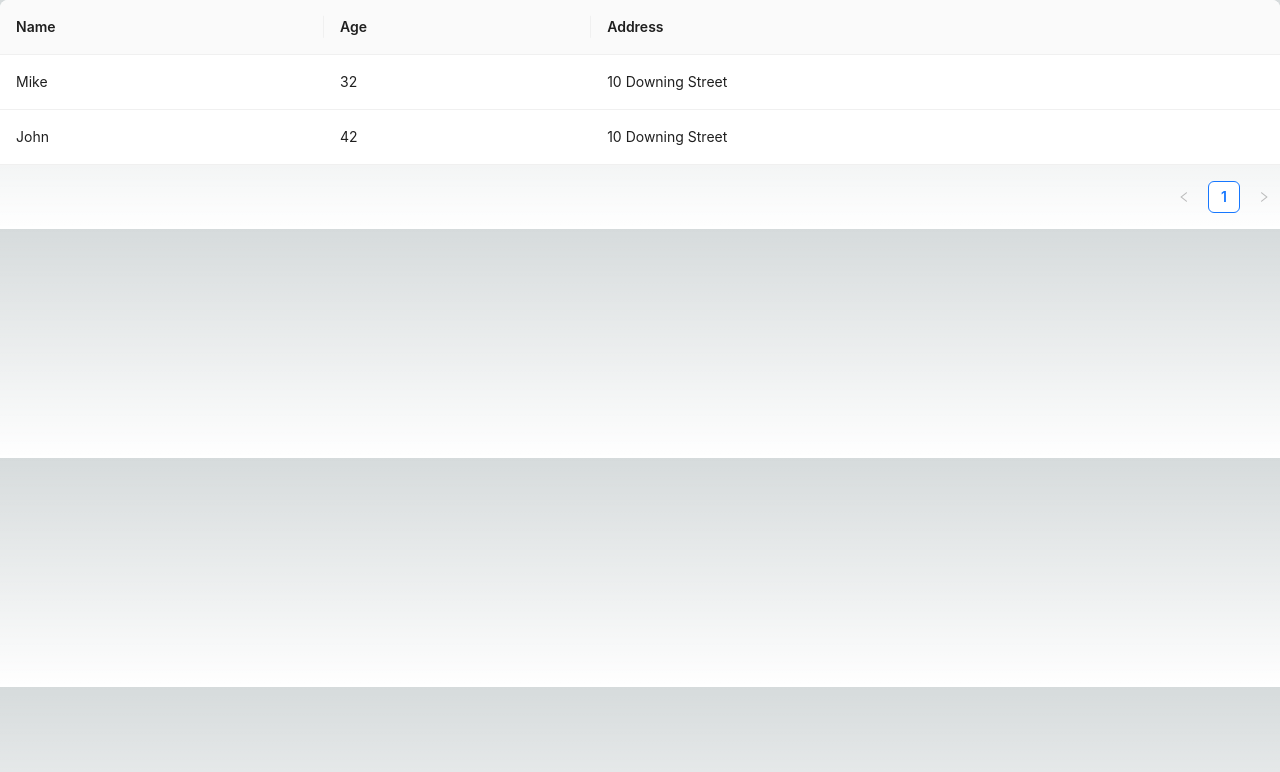
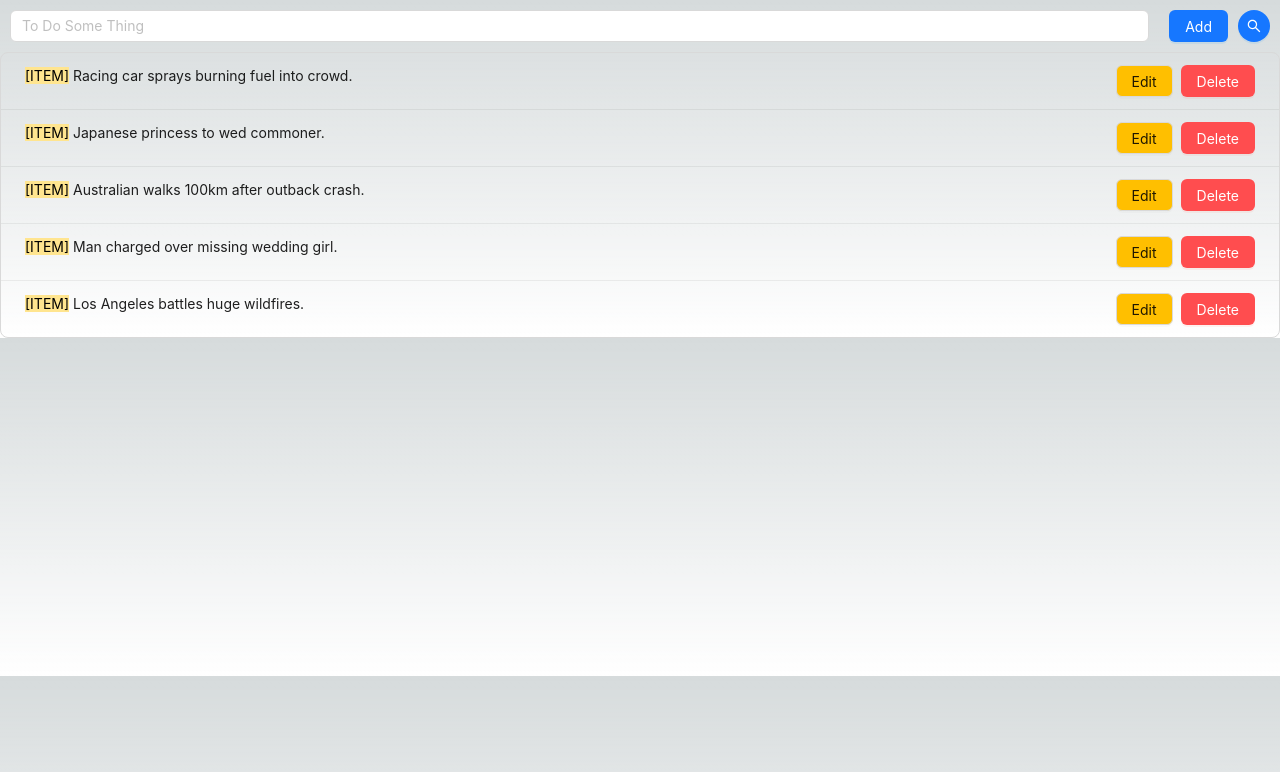
Before and after one commit to ThePeetMan/TodoList, a Next.js app in the folder todolist-project/: page / in a window 1280 px wide. Shown: the top 772 px of the page. Built offline with nearby package versions, Linux system fonts and the light colour scheme.

Commit message:
Update ToDoList

```diff
--- a/todolist-project/src/app/components/todolist.tsx
+++ b/todolist-project/src/app/components/todolist.tsx
@@ -1,44 +1,74 @@
 "use client";
-import { Table } from "antd";
+
+import React from "react";
+import {
+  Divider,
+  List,
+  Typography,
+  Input,
+  Space,
+  Button,
+  Flex,
+  Tooltip,
+} from "antd";
+import { SearchOutlined } from "@ant-design/icons";
+import { Yellowtail } from "next/font/google";
 
 export default function TodoList() {
-    const dataSource = [
-        {
-          key: '1',
-          name: 'Mike',
-          age: 32,
-          address: '10 Downing Street',
-        },
-        {
-          key: '2',
-          name: 'John',
-          age: 42,
-          address: '10 Downing Street',
-        },
-      ];
+  const data = [
+    "Racing car sprays burning fuel into crowd.",
+    "Japanese princess to wed commoner.",
+    "Australian walks 100km after outback crash.",
+    "Man charged over missing wedding girl.",
+    "Los Angeles battles huge wildfires.",
+  ];
 
-      const columns = [
-        {
-          title: 'Name',
-          dataIndex: 'name',
-          key: 'name',
-        },
-        {
-          title: 'Age',
-          dataIndex: 'age',
-          key: 'age',
-        },
-        {
-          title: 'Address',
-          dataIndex: 'address',
-          key: 'address',
-        },
-      ];
-
-      <Table dataSource={dataSource} columns={columns} />;
   return (
     <>
-      <Table dataSource={dataSource} columns={columns}></Table>
+      <div style={{ display: "flex" }}>
+        <Input
+          placeholder="To Do Some Thing"
+          style={{ margin: "10px", width: "100%" }}
+        />
+        <Button type="primary" style={{ margin: "10px" }}>
+          Add
+        </Button>
+        <Tooltip title="search">
+          <Button
+            type="primary"
+            shape="circle"
+            icon={<SearchOutlined />}
+            style={{ margin: "10px 10px 10px 0px" }}
+          />
+        </Tooltip>
+      </div>
+
+      <List
+        bordered
+        dataSource={data}
+        renderItem={(item) => (
+          <List.Item>
+            <div
+              style={{
+                display: "flex",
+                justifyContent: "space-between",
+                width: "100%",
+              }}
+            >
+              {" "}
+              <div>
+                <Typography.Text mark>[ITEM]</Typography.Text> {item}
+              </div>
+              <Flex gap="small">
+                <Button style={{ background: "#FFBF00" }}>Edit</Button>
+                <Button type="primary" danger>
+                  Delete
+                </Button>
+              </Flex>
+            </div>
+          </List.Item>
+        )}
+      />
     </>
   );
 }
```
